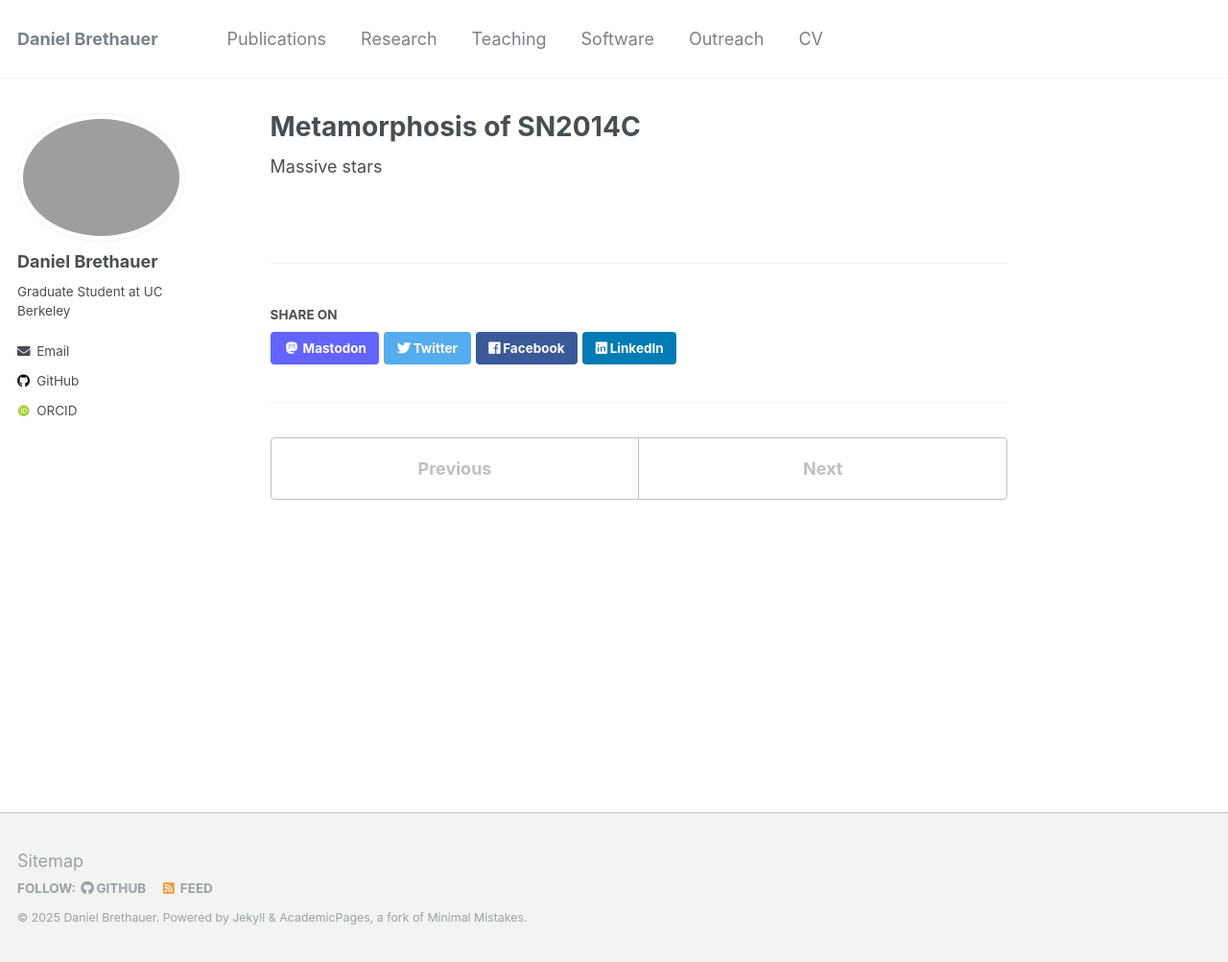
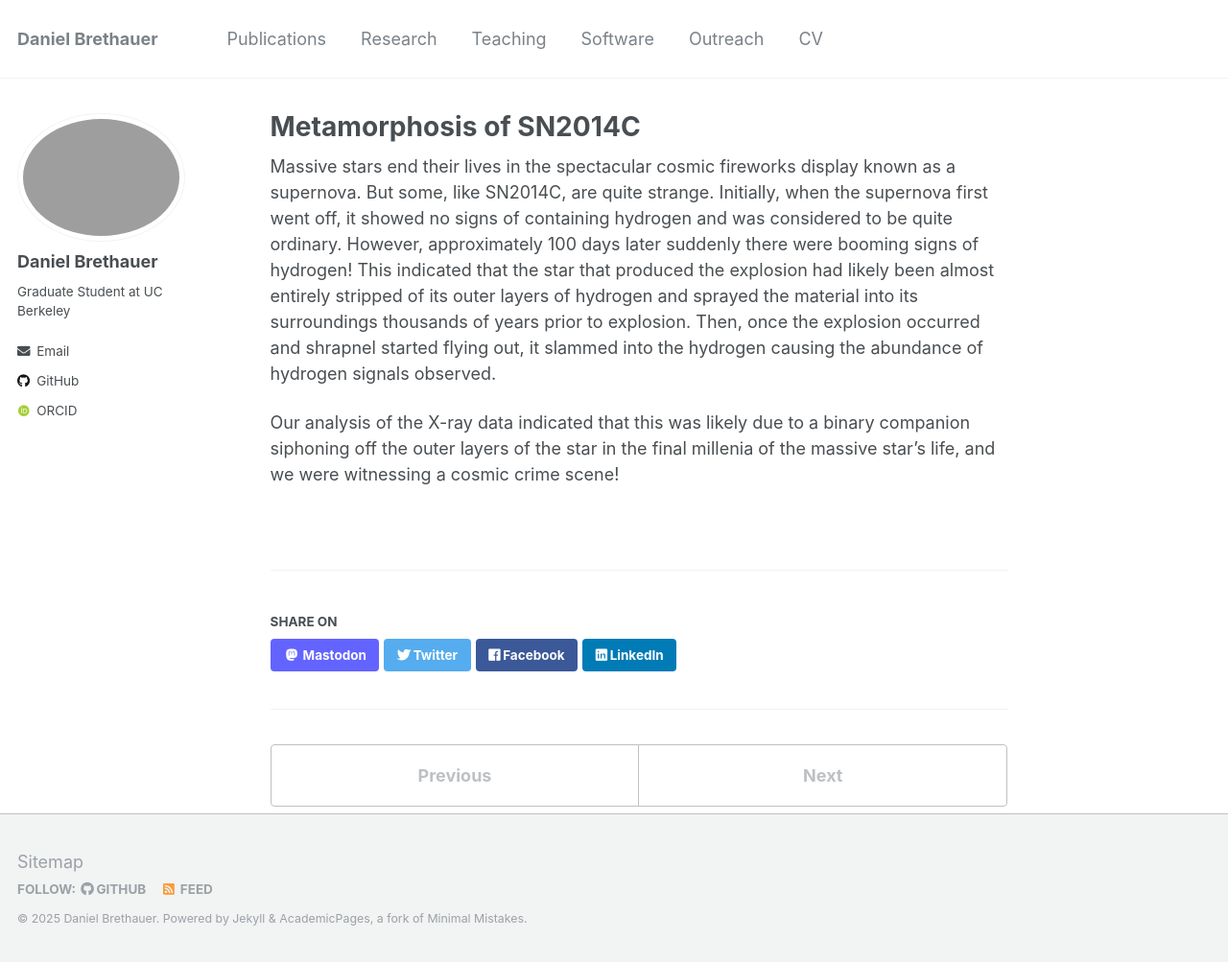
Before and after one commit to dbrethauer/dbrethauer.github.io, a Jekyll site: the page built from _research/SN2014C.md, in a window 1280 px wide and 1003 px high. Shown: the whole window at 96% size. Built offline with Jekyll 4.4.1, drawn with Linux system fonts in a browser that asks for light colours; some web fonts are replaced.

Commit message:
Update SN2014C.md

```diff
--- a/_research/SN2014C.md
+++ b/_research/SN2014C.md
@@ -8,4 +8,6 @@ header:
   og_image: "research/SN2014C.png"
 ---
 
-Massive stars
+Massive stars end their lives in the spectacular cosmic fireworks display known as a supernova. But some, like SN2014C, are quite strange. Initially, when the supernova first went off, it showed no signs of containing hydrogen and was considered to be quite ordinary. However, approximately 100 days later suddenly there were booming signs of hydrogen! This indicated that the star that produced the explosion had likely been almost entirely stripped of its outer layers of hydrogen and sprayed the material into its surroundings thousands of years prior to explosion. Then, once the explosion occurred and shrapnel started flying out, it slammed into the hydrogen causing the abundance of hydrogen signals observed.
+
+Our analysis of the X-ray data indicated that this was likely due to a binary companion siphoning off the outer layers of the star in the final millenia of the massive star's life, and we were witnessing a cosmic crime scene!
```
